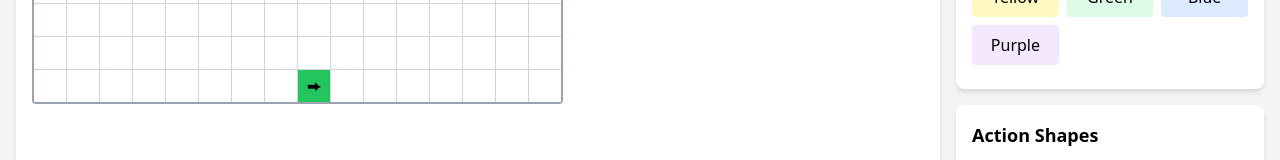
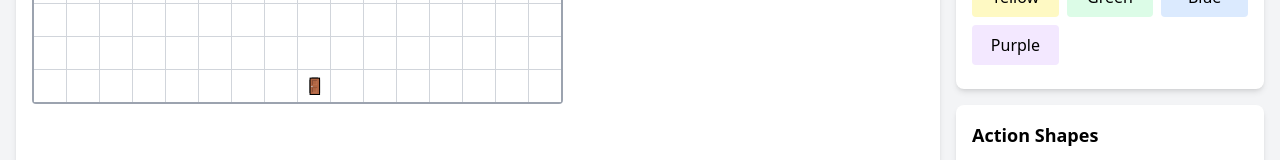
Before and after one commit to geoff-maddock/dungeon-designer, a React (Vite) app: page / in a window 1280 px wide. Shown: the part 571-731 px from the top of the page. Built offline with nearby package versions, Linux system fonts and the light colour scheme.

Commit message:
Added outlines to cell types, seperated colors from cell types.

```diff
--- a/src/components/BoardDesigner.tsx
+++ b/src/components/BoardDesigner.tsx
@@ -10,57 +10,34 @@ const BoardDesigner: React.FC<BoardDesignerProps> = ({ board, onCellClick }) =>
   const [hoveredCell, setHoveredCell] = useState<{ row: number, col: number } | null>(null);
 
   const getCellColor = (type: CellType, colorRequirement: ColorRequirement): string => {
-    // Base color based on cell type
-    let baseColor = 'bg-white';
-
-    switch (type) {
-      case CellType.Wall:
+    // Special case for walls - always dark
+    if (type === CellType.Wall) {
       return 'bg-gray-800';
-      case CellType.Entrance:
-        return 'bg-green-500';
-      case CellType.Key:
-        return 'bg-yellow-300';
-      case CellType.Supplies:
-        return 'bg-blue-300';
-      case CellType.Mana:
-        return 'bg-purple-300';
-      case CellType.Encounter:
-        return 'bg-red-500';
-      case CellType.Treasure:
-        return 'bg-amber-300';
-      case CellType.Relic:
-        return 'bg-indigo-500';
-      default:
-        baseColor = 'bg-white';
     }
 
-    // If there's a color requirement, apply a tint
-    if (colorRequirement !== ColorRequirement.None) {
+    // Background color based on color requirement
     switch (colorRequirement) {
       case ColorRequirement.Red:
-          return type === CellType.Empty ? 'bg-red-200' : baseColor + ' ring-2 ring-red-500';
+        return 'bg-red-200';
       case ColorRequirement.Orange:
-          return type === CellType.Empty ? 'bg-orange-200' : baseColor + ' ring-2 ring-orange-500';
+        return 'bg-orange-200';
       case ColorRequirement.Yellow:
-          return type === CellType.Empty ? 'bg-yellow-200' : baseColor + ' ring-2 ring-yellow-500';
+        return 'bg-yellow-200';
       case ColorRequirement.Green:
-          return type === CellType.Empty ? 'bg-green-200' : baseColor + ' ring-2 ring-green-500';
+        return 'bg-green-200';
       case ColorRequirement.Blue:
-          return type === CellType.Empty ? 'bg-blue-200' : baseColor + ' ring-2 ring-blue-500';
+        return 'bg-blue-200';
       case ColorRequirement.Purple:
-          return type === CellType.Empty ? 'bg-purple-200' : baseColor + ' ring-2 ring-purple-500';
+        return 'bg-purple-200';
       default:
-          return baseColor;
+        return 'bg-white'; // Default white background for no color requirement
     }
-    }
-
-    return baseColor;
   };
 
   const getCellIcon = (type: CellType): string => {
     switch (type) {
       case CellType.Entrance:
-        return '⮕';
+        return '🚪';
       case CellType.Key:
         return '🔑';
       case CellType.Supplies:
@@ -78,20 +55,24 @@ const BoardDesigner: React.FC<BoardDesignerProps> = ({ board, onCellClick }) =>
     }
   };
 
-  const getColorText = (colorRequirement: ColorRequirement): string => {
+  const getColorText = (colorRequirement: ColorRequirement): JSX.Element | string => {
+    const outlineStyle = {
+      textShadow: '-1px -1px 0 #000, 1px -1px 0 #000, -1px 1px 0 #000, 1px 1px 0 #000'
+    };
+
     switch (colorRequirement) {
       case ColorRequirement.Red:
-        return 'R';
+        return <span style={outlineStyle}>R</span>;
       case ColorRequirement.Orange:
-        return 'O';
+        return <span style={outlineStyle}>O</span>;
       case ColorRequirement.Yellow:
-        return 'Y';
+        return <span style={outlineStyle}>Y</span>;
       case ColorRequirement.Green:
-        return 'G';
+        return <span style={outlineStyle}>G</span>;
       case ColorRequirement.Blue:
-        return 'B';
+        return <span style={outlineStyle}>B</span>;
       case ColorRequirement.Purple:
-        return 'P';
+        return <span style={outlineStyle}>P</span>;
       default:
         return '';
     }
@@ -142,6 +123,31 @@ const BoardDesigner: React.FC<BoardDesignerProps> = ({ board, onCellClick }) =>
     return description;
   };
 
+  const getCellIconWithStyle = (type: CellType): JSX.Element | string => {
+    const outlineStyle = {
+      textShadow: '-1px -1px 0 #000, 1px -1px 0 #000, -1px 1px 0 #000, 1px 1px 0 #000'
+    };
+
+    switch (type) {
+      case CellType.Entrance:
+        return <span className="text-green-600 font-bold" style={outlineStyle}>🚪</span>;
+      case CellType.Key:
+        return <span className="text-yellow-600" style={outlineStyle}>🔑</span>;
+      case CellType.Supplies:
+        return <span className="text-blue-600" style={outlineStyle}>🎒</span>;
+      case CellType.Mana:
+        return <span className="text-purple-600" style={outlineStyle}>✨</span>;
+      case CellType.Encounter:
+        return <span className="text-red-600" style={outlineStyle}>👾</span>;
+      case CellType.Treasure:
+        return <span className="text-amber-600" style={outlineStyle}>💎</span>;
+      case CellType.Relic:
+        return <span className="text-indigo-600" style={outlineStyle}>🏆</span>;
+      default:
+        return '';
+    }
+  };
+
   return (
     <div className="overflow-auto">
       <div
@@ -163,7 +169,7 @@ const BoardDesigner: React.FC<BoardDesignerProps> = ({ board, onCellClick }) =>
                 onMouseEnter={() => setHoveredCell({ row: rowIndex, col: colIndex })}
                 onMouseLeave={() => setHoveredCell(null)}
               >
-                {getCellIcon(cell.type)}
+                {getCellIconWithStyle(cell.type)}
                 {cell.type === CellType.Empty && getColorText(cell.colorRequirement)}
 
                 {/* Wall indicators */}
```
Lines whose indentation alone changed are shown as unchanged.
